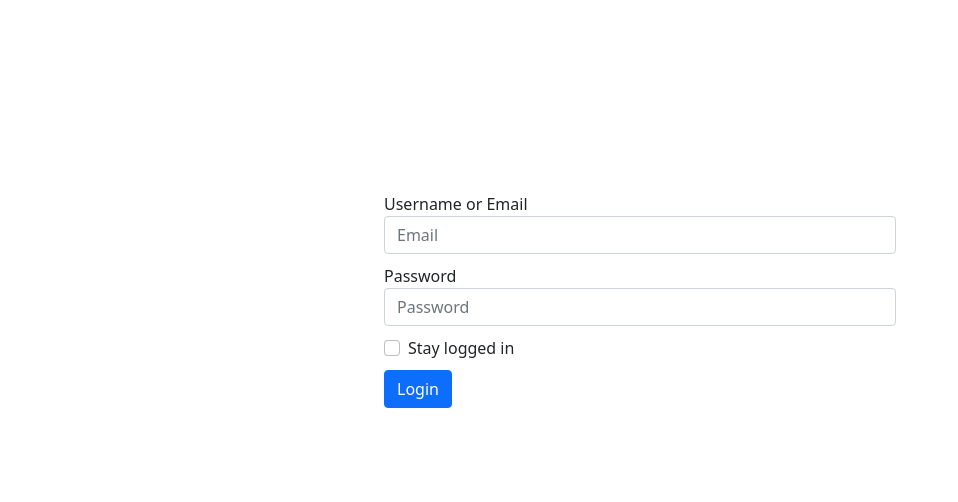
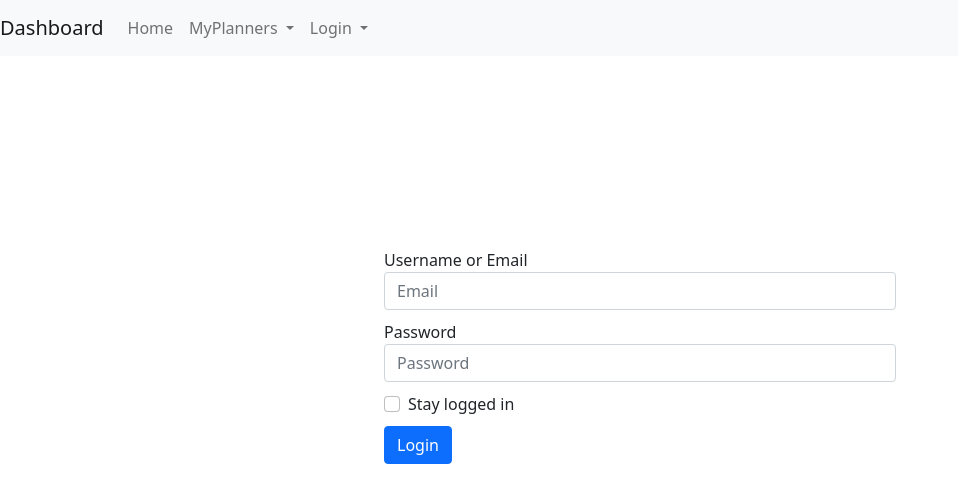
Before and after one commit to kylecjacob/my-wellness-planner, an Angular app in the folder my-wellness-planner-ui/: page / in a window 1280 px wide. Shown: the top 502 px of the page, without its empty margins (0-958 px from the left). Built offline with nearby package versions, Linux system fonts and the light colour scheme.

Commit message:
navbar, still cant figure out the drop downs

```diff
--- a/my-wellness-planner-ui/src/app/app.component.html
+++ b/my-wellness-planner-ui/src/app/app.component.html
@@ -1,3 +1,4 @@
+<app-navbar></app-navbar>
 <app-login></app-login>
 
 <router-outlet></router-outlet>
--- a/my-wellness-planner-ui/src/app/app.module.ts
+++ b/my-wellness-planner-ui/src/app/app.module.ts
@@ -4,11 +4,13 @@
 import { AppRoutingModule } from './app-routing.module';
 import { AppComponent } from './app.component';
 import { LoginComponent } from './login/login.component';
+import { NavbarComponent } from './navbar/navbar.component';
 
 @NgModule({
   declarations: [
     AppComponent,
-    LoginComponent
+    LoginComponent,
+    NavbarComponent
   ],
   imports: [
     BrowserModule,
--- /dev/null
+++ b/my-wellness-planner-ui/src/app/navbar/navbar.component.css
@@ -0,0 +1,3 @@
+.navbar-light{
+    background-color:cornflowerblue;
+}
--- /dev/null
+++ b/my-wellness-planner-ui/src/app/navbar/navbar.component.html
@@ -0,0 +1,39 @@
+<nav class="navbar navbar-expand-lg navbar-light bg-light">
+    <a class="navbar-brand" href="#">Dashboard</a>
+    <button class="navbar-toggler" type="button" data-toggle="collapse" data-target="#navbarSupportedContent" aria-controls="navbarSupportedContent" aria-expanded="false" aria-label="Toggle navigation">
+      <span class="navbar-toggler-icon"></span>
+    </button>
+
+    <div class="collapse navbar-collapse" id="navbarSupportedContent">
+      <ul class="navbar-nav mr-auto">
+
+        <li class="nav-item">
+            <a class="nav-link" href="#">Home</a>
+          </li>
+
+        <li class="nav-item active">
+            <a class="nav-link dropdown-toggle" href="#" id="navbarDropdown" role="button" data-toggle="dropdown" aria-haspopup="true" aria-expanded="false">
+                MyPlanners
+              </a>
+              <div class="dropdown-menu" aria-labelledby="navbarDropdown">
+                <a class="dropdown-item" href="#">Planner 1</a>
+                <a class="dropdown-item" href="#">Planner 2</a>
+              </div>
+        </li>
+
+
+
+        <li class="nav-item dropdown">
+          <a class="nav-link dropdown-toggle" href="#" id="navbarDropdown" role="button" data-toggle="dropdown" aria-haspopup="true" aria-expanded="false">
+            Login
+          </a>
+          <div class="dropdown-menu" aria-labelledby="navbarDropdown">
+            <a class="dropdown-item" href="#">Login</a>
+            <a class="dropdown-item" href="#">Sign In</a>
+          </div>
+        </li>
+
+      </ul>
+
+    </div>
+  </nav>
--- /dev/null
+++ b/my-wellness-planner-ui/src/app/navbar/navbar.component.ts
@@ -0,0 +1,15 @@
+import { Component, OnInit } from '@angular/core';
+
+@Component({
+  selector: 'app-navbar',
+  templateUrl: './navbar.component.html',
+  styleUrls: ['./navbar.component.css']
+})
+export class NavbarComponent implements OnInit {
+
+  constructor() { }
+
+  ngOnInit(): void {
+  }
+
+}
```
Also changed, not shown: 1 other file (tests, documents, lock files or other folders).
